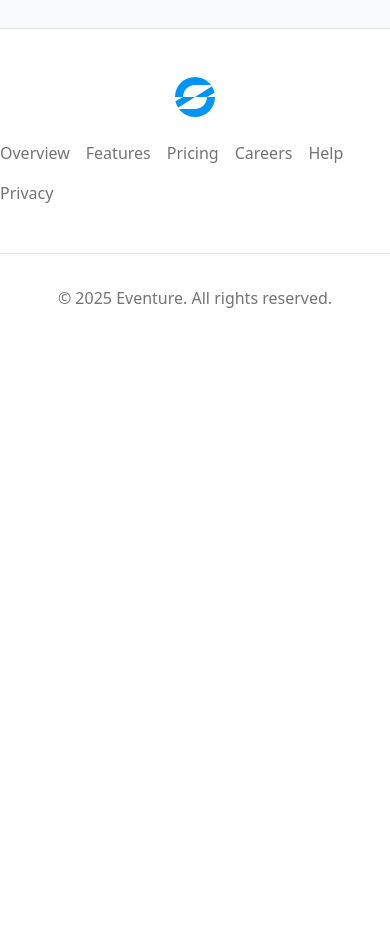
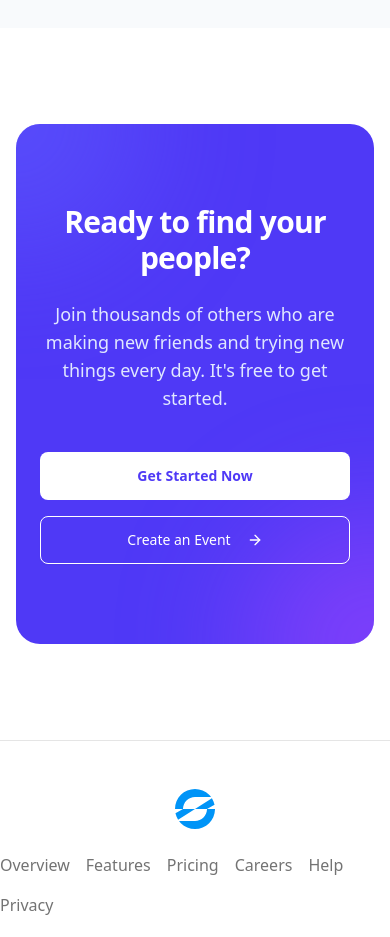
Before and after one commit to SajmulHossain/eventure-client, a Next.js app: page / in a window 390 px wide. Shown: the part 9640-10577 px from the top of the page. Before the commit the page ends 9982 px from the top, so only its background shows below. Built offline with nearby package versions, Linux system fonts and the light colour scheme.

Commit message:
demo landing page done

```diff
--- a/src/app/(MainLayout)/page.tsx
+++ b/src/app/(MainLayout)/page.tsx
@@ -1,4 +1,5 @@
 import Categories from "@/components/module/Home/Categories";
+import CTA from "@/components/module/Home/CTA";
 import FeaturedEvents from "@/components/module/Home/FeaturedEvents";
 import Hero from "@/components/module/Home/Hero";
 import HowItWorks from "@/components/module/Home/HowItsWork";
@@ -16,6 +17,7 @@ const HomePage = () => {
       <TopRatedHost />
       <WhyChooseUs />
       <Testimonials />
+      <CTA />
     </>
   );
 };
--- /dev/null
+++ b/src/components/module/Home/CTA.tsx
@@ -0,0 +1,43 @@
+import { ArrowRight } from "lucide-react";
+import { Button } from "@/components/ui/button";
+
+const CTA = () => {
+  return (
+    <section className="py-24 bg-white">
+      <div className="container mx-auto px-4 md:px-6">
+        <div className="relative rounded-3xl overflow-hidden bg-indigo-600 px-6 py-20 text-center sm:px-12 md:px-24 lg:py-24">
+          {/* Abstract Background Patterns */}
+          <div className="absolute top-0 left-0 -translate-x-1/2 -translate-y-1/2 w-64 h-64 bg-indigo-500 rounded-full opacity-50 blur-3xl"></div>
+          <div className="absolute bottom-0 right-0 translate-x-1/2 translate-y-1/2 w-64 h-64 bg-purple-500 rounded-full opacity-50 blur-3xl"></div>
+
+          <div className="relative z-10 max-w-2xl mx-auto space-y-6">
+            <h2 className="text-3xl font-bold tracking-tight text-white sm:text-4xl">
+              Ready to find your people?
+            </h2>
+            <p className="text-indigo-100 text-lg">
+              Join thousands of others who are making new friends and trying new
+              things every day. It&apos;s free to get started.
+            </p>
+            <div className="flex flex-col sm:flex-row gap-4 justify-center pt-4">
+              <Button
+                size="lg"
+                className="bg-white text-indigo-600 hover:bg-indigo-50 font-semibold h-12 px-8"
+              >
+                Get Started Now
+              </Button>
+              <Button
+                size="lg"
+                variant="outline"
+                className="bg-transparent border-white text-white hover:bg-white/10 h-12 px-8"
+              >
+                Create an Event <ArrowRight className="ml-2 w-4 h-4" />
+              </Button>
+            </div>
+          </div>
+        </div>
+      </div>
+    </section>
+  );
+};
+
+export default CTA;
```
